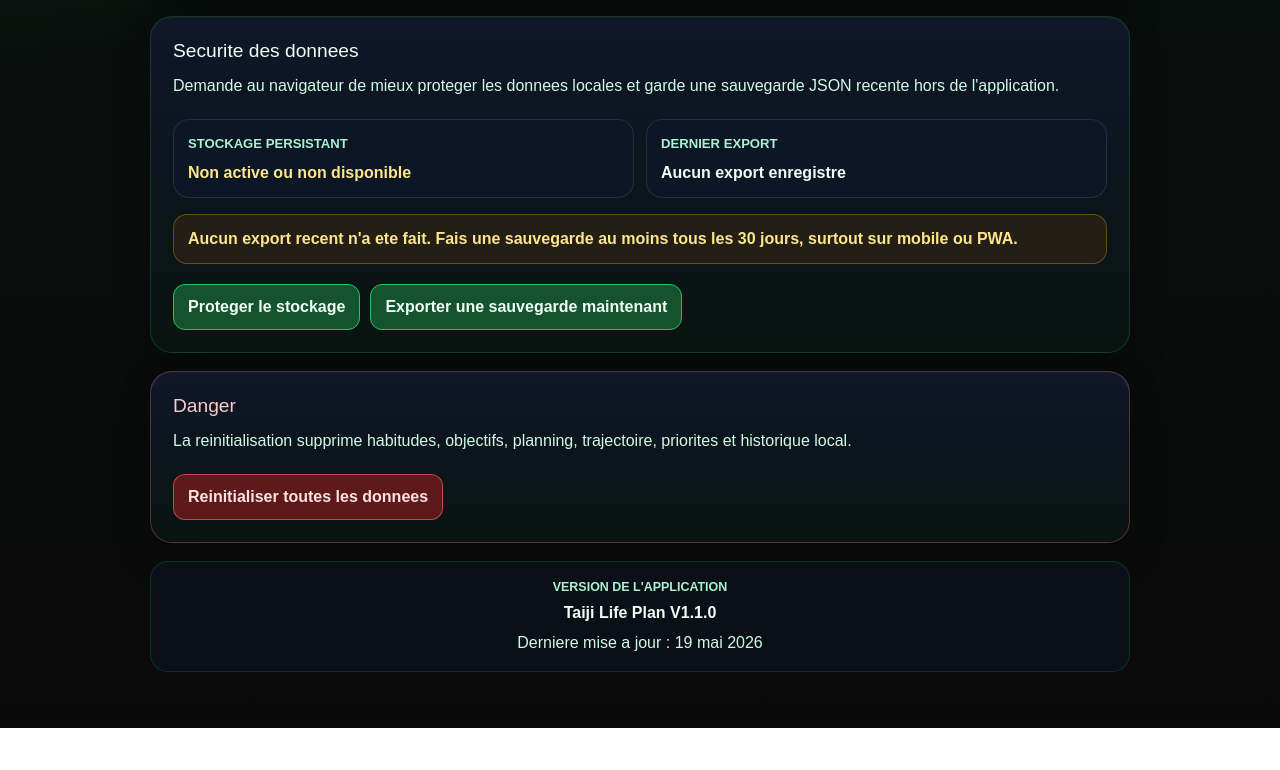
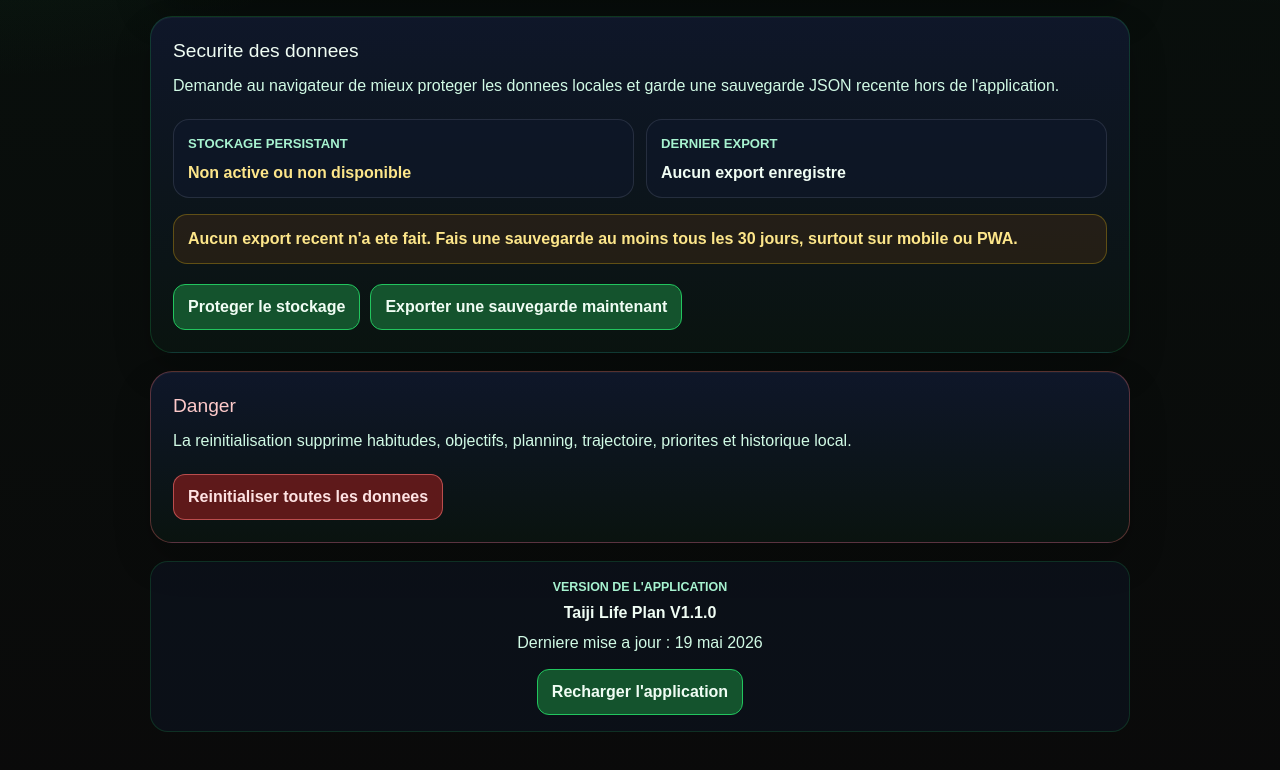
Before and after one commit to Gintaiji/taijilifeplan, a Next.js app: page /parametres in a window 1280 px wide. Shown: the part 478-1248 px from the top of the page. Before the commit the page ends 1206 px from the top, so only its background shows below. Built offline with nearby package versions, Linux system fonts and the light colour scheme.

Commit message:
Ajout du bouton de rechargement de l'application

```diff
--- a/app/parametres/page.module.css
+++ b/app/parametres/page.module.css
@@ -229,6 +229,15 @@
   line-height: 1.5;
 }
 
+.reloadButton {
+  margin-top: 8px;
+  border-radius: 12px;
+  padding: 10px 14px;
+  cursor: pointer;
+  font: inherit;
+  font-weight: 600;
+}
+
 @media (max-width: 640px) {
   .page {
     padding: 18px 12px 40px;
@@ -249,4 +258,8 @@
   .statusGrid {
     grid-template-columns: 1fr;
   }
+
+  .reloadButton {
+    width: 100%;
+  }
 }
--- a/app/parametres/page.tsx
+++ b/app/parametres/page.tsx
@@ -150,6 +150,10 @@ export default function ParametresPage() {
     clearAppStorage();
     setError("");
     setMessage("Toutes les donnees ont ete supprimees. La page va se recharger.");
+    window.location.reload();
+  }
+
+  function handleReloadApp() {
     window.location.reload();
   }
 
@@ -313,6 +317,15 @@ export default function ParametresPage() {
           <span className={styles.versionDate}>
             Derniere mise a jour : {APP_UPDATED_AT}
           </span>
+          {isClient ? (
+            <button
+              type="button"
+              className={`control-button ${styles.reloadButton}`}
+              onClick={handleReloadApp}
+            >
+              Recharger l'application
+            </button>
+          ) : null}
         </aside>
       </section>
     </main>
```
